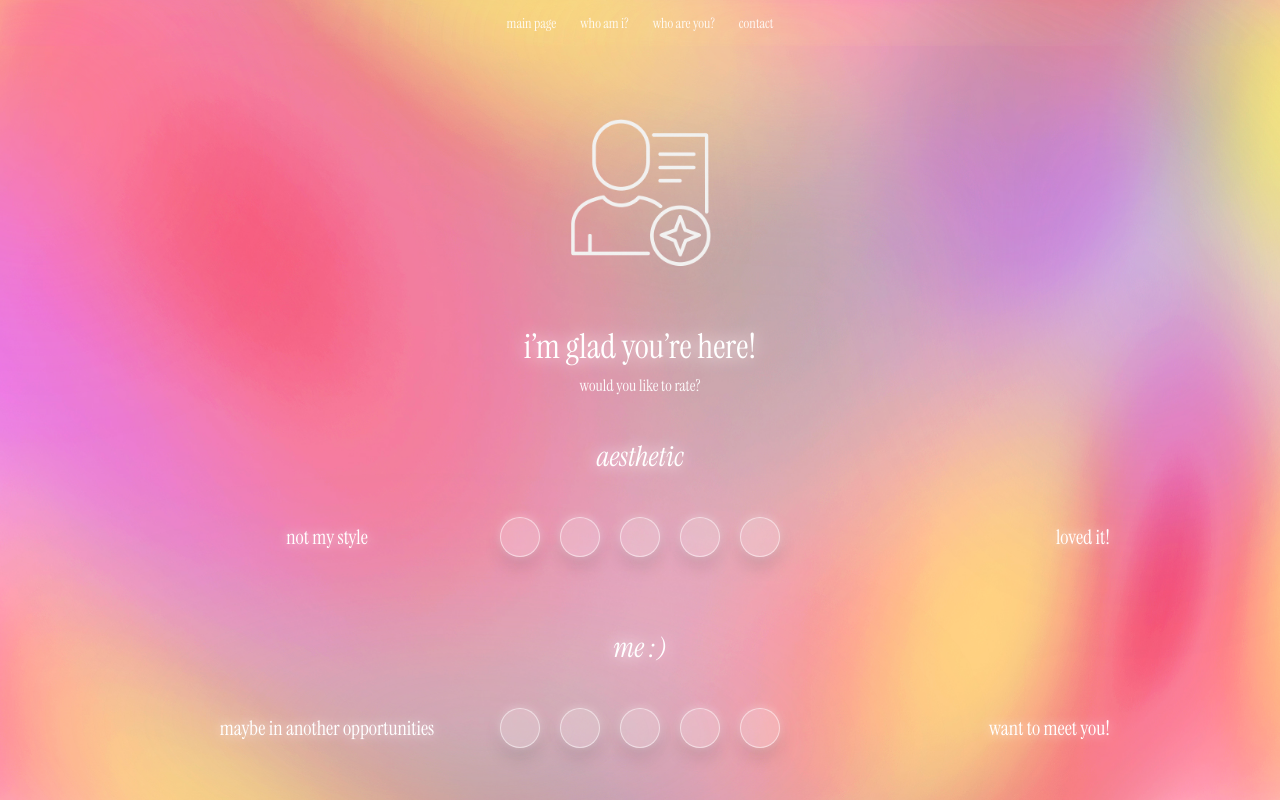
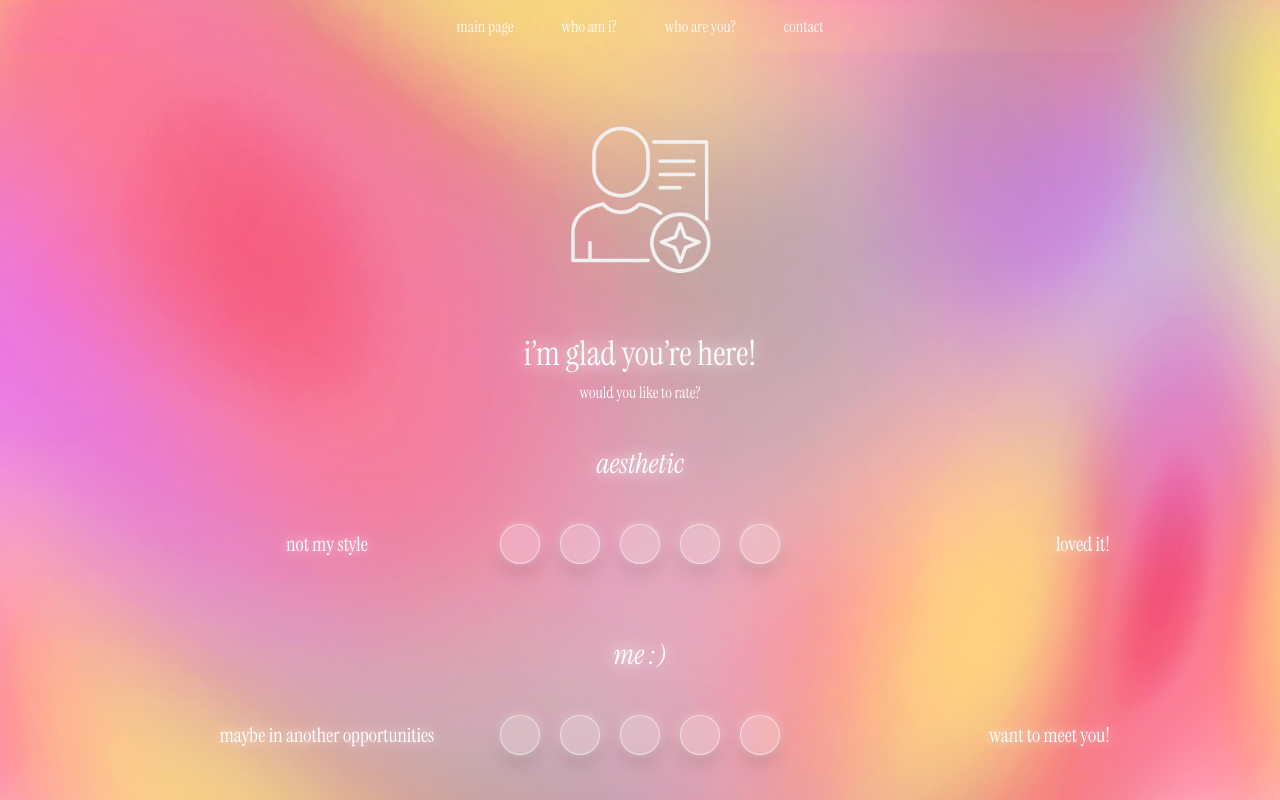
Before and after one commit to zeynpicll/deneme, a plain HTML site: page recruiter.html in a window 1280 px wide. Drawn offline with Linux system fonts and the light colour scheme.

Commit message:
recruiter.html

```diff
--- a/recruiter.html
+++ b/recruiter.html
@@ -43,15 +43,26 @@ body{
   100% { transform: translate(-4%,  5%) scale(1.05) rotate(-6deg);  }
 }
 
-/* nav */
 nav{
-  position:sticky; top:0; z-index:2;   /* flow’un üstünde */
-  display:flex; gap:24px; justify-content:center;
-  padding:14px 18px; font-size:14px;
+  display:flex;
+  justify-content:center;
+  gap:3rem;               /* linkler arası eşit boşluk */
+  padding:1rem;           /* üst-alt aynı yükseklik */
+  font-size:1rem;         /* yazı boyutu diğerleriyle aynı */
+  position:sticky;
+  top:0;
+  z-index:5;
   backdrop-filter:saturate(120%) blur(4px);
 }
-nav a{color:#fff;text-decoration:none;opacity:.9}
-nav a:hover{opacity:1;text-decoration:underline}
+nav a{
+  color:#fff;
+  text-decoration:none;
+  opacity:.9;
+}
+nav a:hover{
+  opacity:1;
+  text-decoration:underline;
+}
 
 /* content */
 .wrapper{
```
